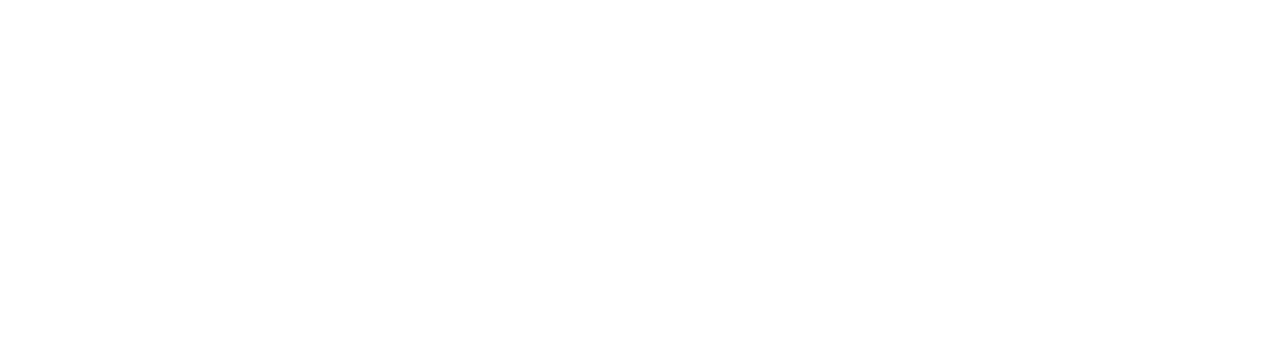
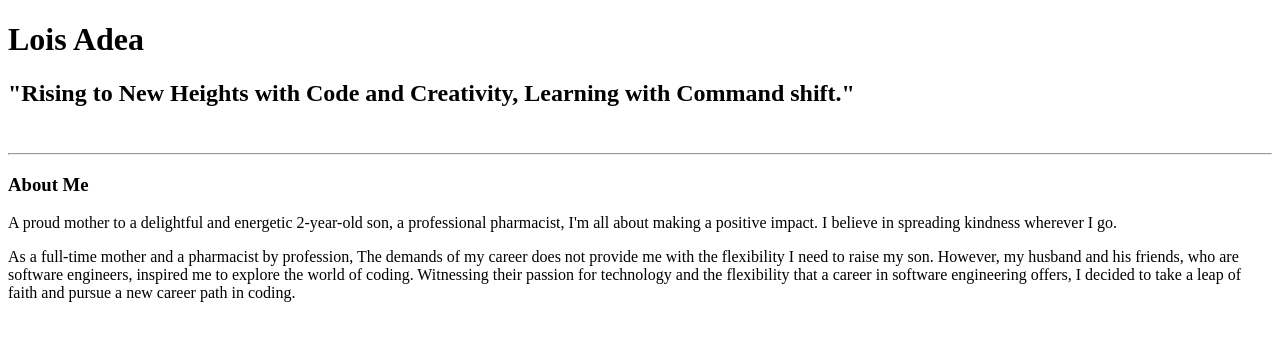
Before and after one commit to loisadea/portfolio, a plain HTML site: page index.html in a window 1280 px wide. Drawn offline with Linux system fonts and the light colour scheme.

Commit message:
add information about me

```diff
--- a/index.html
+++ b/index.html
@@ -3,6 +3,29 @@
 <head>
     <title> Lois Adea </title>
 </head>
-<body>
+<body> <h1> Lois Adea </h1>
+    <h2> "Rising to New Heights with Code and Creativity, Learning with Command shift."</h2>
+<br>
+<hr>
+<h3> About Me </h3>
+<p>
+    A proud mother to a delightful and
+    energetic 2-year-old son, a professional
+    pharmacist,  I'm all about making a positive
+    impact. I believe in spreading kindness wherever
+    I go.
+</p>
+<p>
+    As a full-time mother and a pharmacist by
+    profession, The demands of
+    my career does not provide me with the
+    flexibility I need to raise my son. However,
+    my husband and his friends, who are software
+    engineers, inspired me to explore the world of
+    coding. Witnessing their passion for technology
+    and the flexibility that a career in software
+    engineering offers, I decided to take a leap of
+    faith and pursue a new career path in coding.
+</p>
 </body>
 </html>
```
